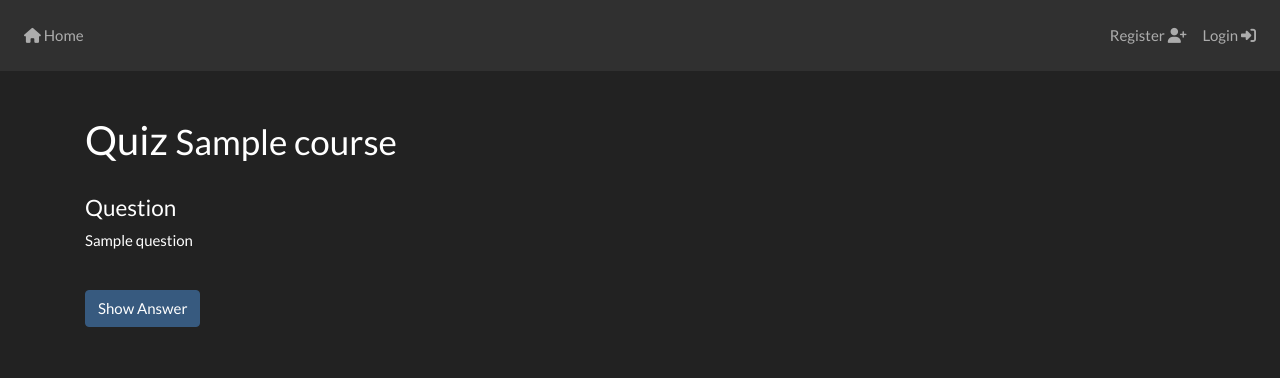
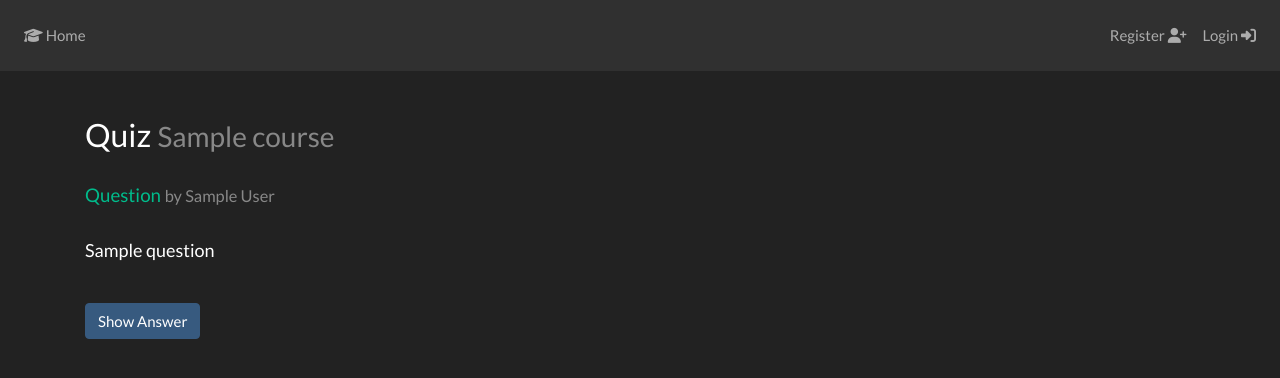
Before and after one commit to vabene1111/LearningCards, a Django app: page /quiz/1 in a window 1280 px wide. Shown: the top 378 px of the page. Run offline with Django 3.2, Linux system fonts and the light colour scheme; tables that the repository leaves empty hold one stand-in row (values such as "Sample post"); some libraries are stand-ins or nearby versions.

Commit message:
visual improvements + stats

```diff
--- a/Cards/templates/base.html
+++ b/Cards/templates/base.html
@@ -7,6 +7,14 @@
     <meta charset="UTF-8">
     <meta http-equiv="X-UA-Compatible" content="IE=edge">
     <meta name="viewport" content="width=device-width, initial-scale=1">
+
+    <link rel="shortcut icon" type="image/x-icon" href="{% static 'favicon.png' %}">
+    <link rel="shortcut icon" href="{% static 'favicon.png' %}">
+    <link rel="icon" type="image/png" href="{% static 'favicon.png' %}" sizes="32x32">
+    <link rel="icon" type="image/png" href="{% static 'favicon.png' %}" sizes="96x96">
+    <link rel="apple-touch-icon" sizes="180x180" href="{% static 'favicon.png' %}">
+    <meta name="msapplication-TileColor" content="#ffffff">
+    <meta name="msapplication-TileImage" content="/mstile-144x144.png">
 
     <title>{% block title %}
     {% endblock %}</title>
@@ -25,8 +33,6 @@
 
     <script src="https://kit.fontawesome.com/b9fffae5e7.js" crossorigin="anonymous"></script>
 
-
-
     {% block extra_head %} <!-- block for templates to put stuff into header -->
     {% endblock %}
 
@@ -43,7 +49,7 @@
     <div class="collapse navbar-collapse" id="navbarSupportedContent">
         <ul class="navbar-nav mr-auto">
             <li class="nav-item">
-                <a class="nav-link" href="{% url 'index' %}"><i class="fas fa-home"></i> {% trans 'Home' %}</a>
+                <a class="nav-link" href="{% url 'index' %}"><i class="fas fa-graduation-cap"></i> {% trans 'Home' %}</a>
             </li>
             {% if user.is_authenticated %}
                 <li class="nav-item">
--- a/Cards/templates/quiz.html
+++ b/Cards/templates/quiz.html
@@ -7,19 +7,23 @@
 
 {% block content %}
 
-    <h2>{% trans 'Quiz' %} <small>{{ course }}</small></h2>
-
+    <h3>{% trans 'Quiz' %} <small class="text-muted">{{ course }}</small></h3>
     <br/>
 
+    <h5 class="text-success">{% if request.user == question.author or request.user.is_superuser %}
+        <a href="{% url 'edit_question' question.pk %}"><i
+                class="fas fa-pencil-alt"></i></a> {% endif %} {% trans 'Question' %} <small
+            class="text-muted">{% trans 'by' %} {{ question.author.first_name }} {{ question.author.last_name }}</small>
+    </h5>
+    <br/>
     <div class="row">
         <div class="col col-md-12">
-            <h4>{% trans 'Question' %} {% if request.user == question.author or request.user.is_superuser %}
-                <a href="{% url 'edit_question' question.pk %}"><i class="fas fa-pencil-alt"></i></a> {% endif %}</h4>
-            {{ question.question | markdown | safe }}
+            <span style="font-size: large">
+                {{ question.question | markdown | safe }}
+            </span>
         </div>
 
     </div>
-
 
     <br/>
 
@@ -35,12 +39,19 @@
         <div class="row">
             <div class="col col-md-12">
                 <div class="card card-body">
-                    <h5 class="card-title">{% trans 'Answer' %}</h5>
-                    {{ question.answer | markdown | safe }}
-                    <a href="{% url 'quiz_success' question.pk %}" class="btn btn-success"><i
-                            class="fas fa-thumbs-up"></i> {% trans 'Success' %}</a>
-                    <a href="{% url 'quiz_fail' question.pk %}" class="btn btn-danger"><i
-                            class="fas fa-thumbs-down"></i> {% trans 'Failed' %}</a>
+                    <h5 class="card-title text-success">{% trans 'Answer' %}</h5>
+                    <span style="font-size: large; padding: 1vw" class="border rounded">
+                        {{ question.answer | markdown | safe }}
+                    </span>
+                    <br/>
+
+                    <div class="btn-group" role="group" >
+                        <a href="{% url 'quiz_success' question.pk %}" class="btn btn-success"><i
+                                class="fas fa-thumbs-up fa-2x"></i></a>
+                        <a href="{% url 'quiz_fail' question.pk %}" class="btn btn-danger"><i
+                                class="fas fa-thumbs-down fa-2x"></i></a>
+                    </div>
+
                 </div>
 
             </div>
@@ -49,6 +60,19 @@
         <br/><br/>
 
         <h5>{% trans 'Comments' %}</h5>
+
+        {% for c in comments %}
+            <div class="card">
+                <div class="card-body">
+                    <small class="card-title">{{ c.updated_at }} {% trans 'by' %} {{ c.created_by.first_name }} {{ c.created_by.last_name }}</small>
+                    <a
+                            href="{% url 'edit_comment' c.pk %}" class="d-print-none"><i
+                            class="fas fa-pencil-alt"></i></a><br/>
+                    {{ c.text }}
+                </div>
+            </div>
+            <br/>
+        {% endfor %}
 
         <form method="POST" class="post-form" action="{% url 'quiz_comment' question.pk %}">
             {% csrf_token %}
@@ -61,17 +85,7 @@
             </div>
         </form>
 
-        {% for c in comments %}
-            <div class="card">
-                <div class="card-body">
-                    <small class="card-title">{{ c.updated_at }} {% trans 'by' %} {{ c.created_by.username }}</small> <a
-                        href="{% url 'edit_comment' c.pk %}" class="d-print-none"><i
-                        class="fas fa-pencil-alt"></i></a><br/>
-                    {{ c.text }}
-                </div>
-            </div>
-            <br/>
-        {% endfor %}
+
     </div>
 
 
--- a/Cards/views/views.py
+++ b/Cards/views/views.py
@@ -13,7 +13,7 @@ from Cards.models import *
 
 
 def index(request):
-    courses = Course.objects.annotate(num_questions=Count('question')).all()
+    courses = Course.objects.annotate(num_questions=Count('question')).filter(num_questions__gt=0).all()
 
     return render(request, 'index.html', {'courses': courses})
 
@@ -83,6 +83,10 @@ def stats(request):
     global_stats = {}
     global_stats['number_questions'] = Question.objects.count()
     global_stats['number_questions_played'] = QuestionLog.objects.filter(user=request.user).count()
+    global_stats['number_questions_success'] = QuestionLog.objects.filter(user=request.user, type=QuestionLog.SUCCESS).count()
+    global_stats['number_questions_failure'] = QuestionLog.objects.filter(user=request.user, type=QuestionLog.FAIL).count()
+    global_stats['number_questions_success_percent'] = 100 / global_stats['number_questions_played'] * global_stats['number_questions_success']
+    global_stats['number_questions_failure_percent'] = 100 / global_stats['number_questions_played'] * global_stats['number_questions_failure']
 
     course_form = SelectCourseForm()
 
```
Also changed, not shown: Cards/templates/index.html (+9 -1 lines), Cards/templates/stats.html (+15 -12 lines), Cards/static/favicon.png (added), Cards/static/favicon.svg (added), Cards/views/api.py (line endings or trailing spaces).
